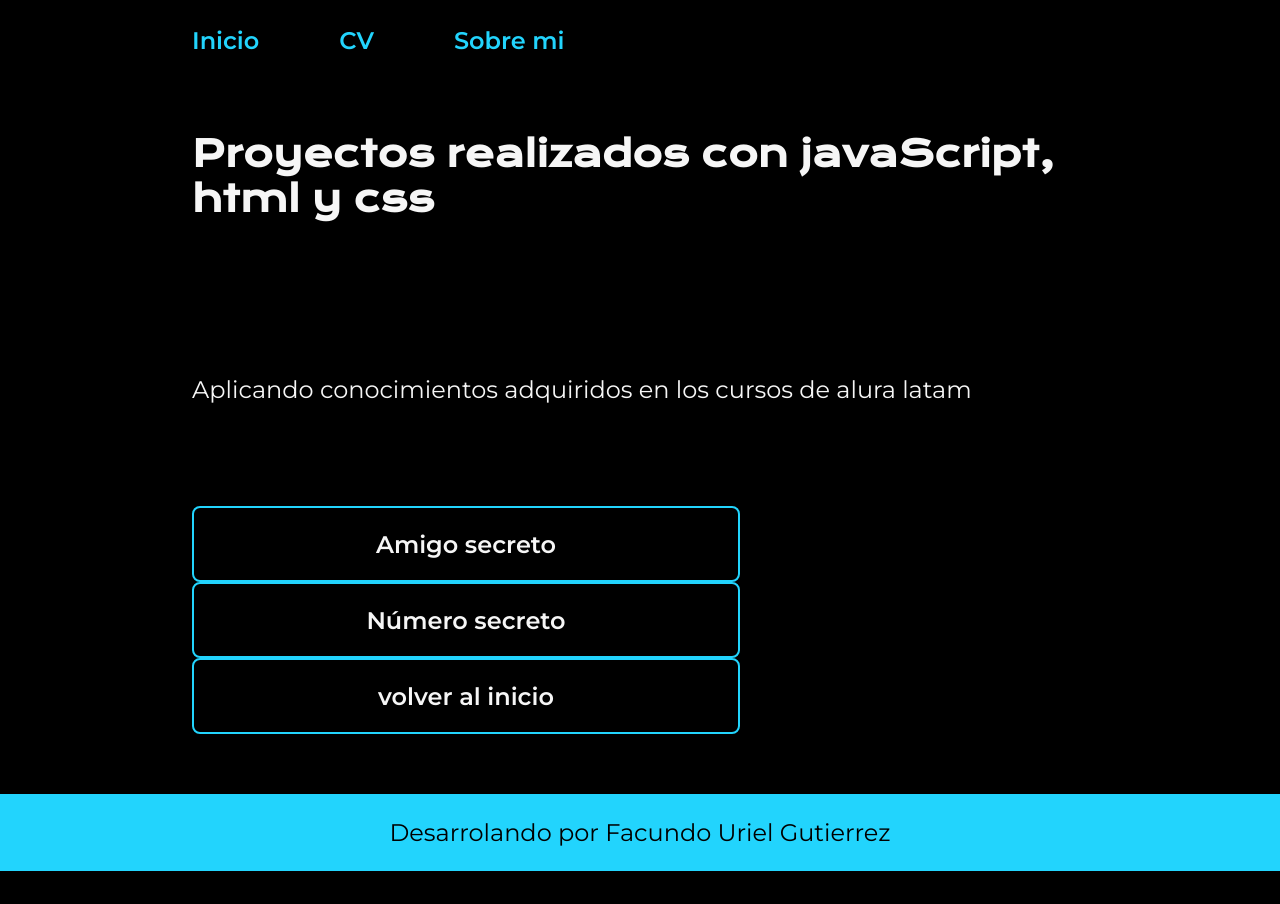
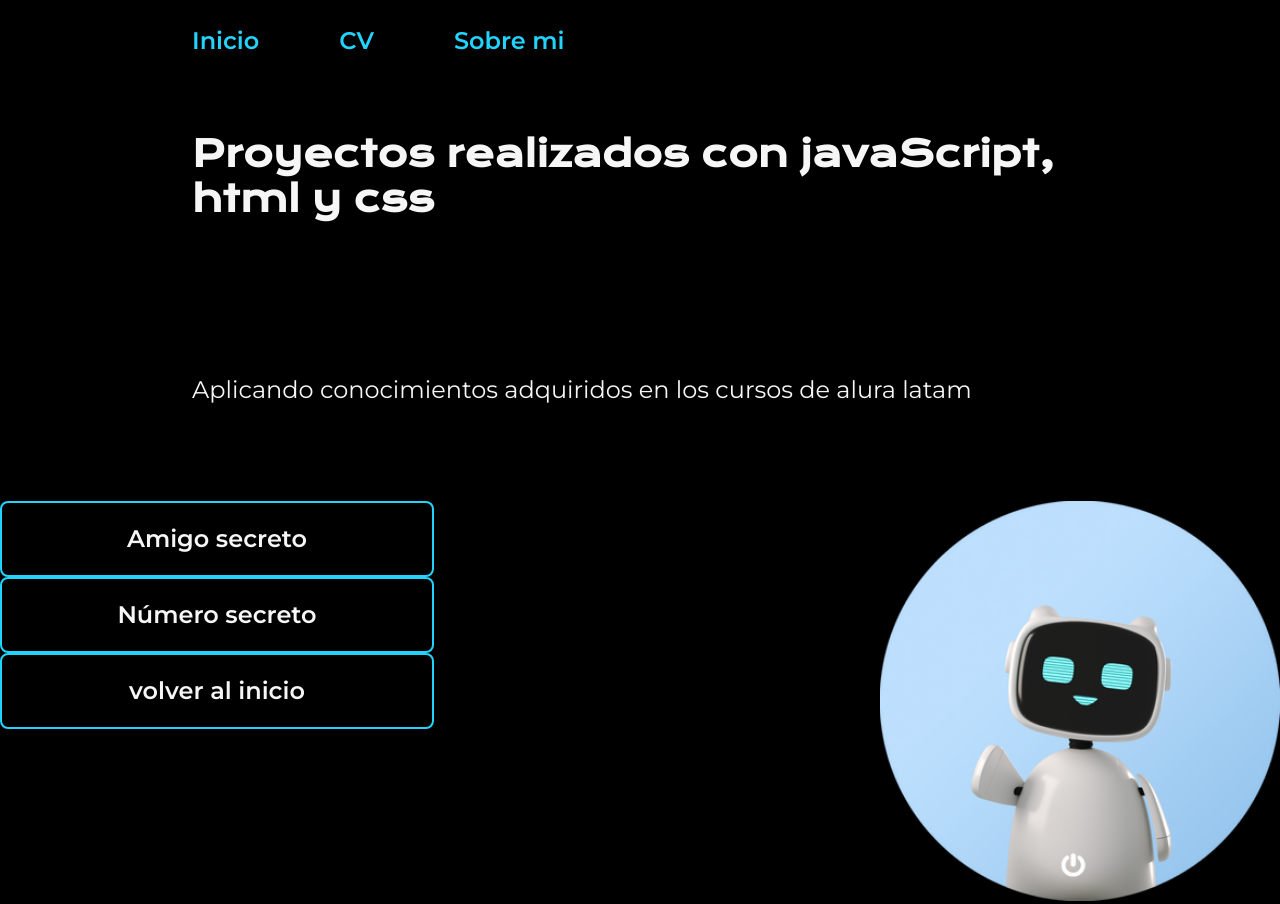
Before and after one commit to tierrezzz/Portafolio-TP1-UTN, a plain HTML site: page proyectos.html in a window 1280 px wide. Shown: the top 904 px of the page. Before the commit the page ends 871 px from the top, so only its background shows below. Drawn offline with nearby package versions, Linux system fonts and the light colour scheme.

Commit message:
Aplicando imagen en proyecto y dando estilo

```diff
--- a/proyectos.html
+++ b/proyectos.html
@@ -21,8 +21,8 @@
     <div class="presentacion">
          <p class="presentacion_contenido_texto">Aplicando conocimientos adquiridos en los cursos de alura latam</p>
     </div>
-    <main class="header">
-        <div class="contenedor-proyectos">
+    <main class="seccion-proyectos">
+        <div class="bloque-proyectos">
             <div>
                 <a class="proyectos_link" href="https://tierrezzz.github.io/Amigo-secreto/">Amigo secreto</a>
             </div>
@@ -31,10 +31,12 @@
                 <a class="proyectos_link" href="https://tierrezzz.github.io/Juego-Basico-Numero-Secreto-./">Número secreto</a>
             </div>
 
+            <div>
+                <a class="proyectos_link" href="index.html">volver al inicio</a>
+            </div>
         </div>
-        <div>
-            <a class="proyectos_link" href="index.html">volver al inicio</a>
-        </div>
+
+        <img class="robot-lateral" src="./assets/img_robot.png" alt="Robot" />
     </main>
         <footer class="footer">
             <p>Desarrolando por Facundo Uriel Gutierrez</p>
--- a/style.css
+++ b/style.css
@@ -1,5 +1,6 @@
 @import url('https://fonts.googleapis.com/css2?family=Krona+One&family=Montserrat:ital,wght@0,100..900;1,100..900&display=swap');
 
+/* variables css */
 :root
 {
     --color-primario: #000000;
@@ -10,17 +11,20 @@
     --fuente-montserrat: 'Montserrat',  sans serif;
     --fuente-krona: 'Krona One', snas serif;
 }
+
+/* reset global */
 *{
     padding: 0;
     margin: 0;
 }
-
+/* Estilos generales del body*/
 body {
     background-color: var(--color-primario);
     color:var(--color-secundario);
     box-sizing: border-box;
 }
 
+/* Encabezado*/
 .header
 {
     padding: 2% 0% 0% 15%;
@@ -40,7 +44,7 @@ body {
     color: var(--color-terciario);
     text-decoration: none;
 }
-
+/* Organiza dos elementos en horizontal, separados y centrados verticalmente. */
 .presentacion
 {
     display: flex;
@@ -49,7 +53,7 @@ body {
     justify-content: space-between;
     gap: 82px;
 }
-
+/* Contenedor de texto dentro de .presentacion, en columna con separación vertical. */
 .presentacion_contenido
 {
     width: 50%;
@@ -57,16 +61,18 @@ body {
     flex-direction: column;
     gap: 40px;
 }
-
+/* Estilo del título principal. */
 .presentacion_contenido_titulo
 {
     font-size: 2.25rem;
     font-family: var(--fuente-krona);
 }
-
+/* Color destacado para partes del texto. */
 .titulo-destaque {
     color: var(--color-terciario);
 }
+
+/* Organiza los botones en columna.*/
 .presentacion_contenido_texto
 {
     font-family: var(--fuente-montserrat);
@@ -82,6 +88,7 @@ body {
     gap: 32px;
 }
 
+/* Botones visuales: ancho del 50%, centrados, con bordes y color destacado.*/
 .presentacion_enlaces_link, .proyectos_link
 {
     width: 50%;
@@ -104,7 +111,7 @@ body {
     font-size: 1.5rem;
     font-weight: 400;
 }
-
+/* cambia el fondo con el mouse */
 .presentacion_enlaces_link:hover
 {
     background-color: var(--color-hover);
@@ -119,6 +126,7 @@ body {
     width: 50%;
 }
 
+/* Footer*/
 .footer {
     background-color: var(--color-terciario);
     padding: 24px;
@@ -131,25 +139,41 @@ body {
 }
 
 .img-pequena {
-
     width: 488px;
     height: 550px;
     object-fit: cover;
 
 }
+ /* Robot centrado*/
 .contenedor-robot {
     display: flex;
-    justify-content: center; /* Centra horizontalmente */
-    align-items: center;     /* Centra verticalmente si le das altura */
+    justify-content: center;
+    align-items: center;
     margin: 40px 0;
 }
+ /* Diseño de sección de proyectos con robot */
+.seccion-proyectos {
+    display: flex;
+    justify-content: space-between;
+    align-items: flex-start;
+    flex-wrap: wrap;
+    gap: 20px;
+    margin-top: 20px;
+}
 
-.img-robot {
-    width: 50%;
-    width: 250px; /* Ajustá el tamaño como quieras */
+/* Contenedor del bloque de links de proyectos */
+.bloque-proyectos {
+    flex: 1;
+    min-width: 250px;
+}
+
+/* Estilo de la imagen del robot */
+.robot-lateral {
+    width: 100%;
+    max-width: 400px;
     height: auto;
 }
-
+/* Media Query para pantallas chicas */
 @media (max-width: 1200px )
 {
   .header
```
